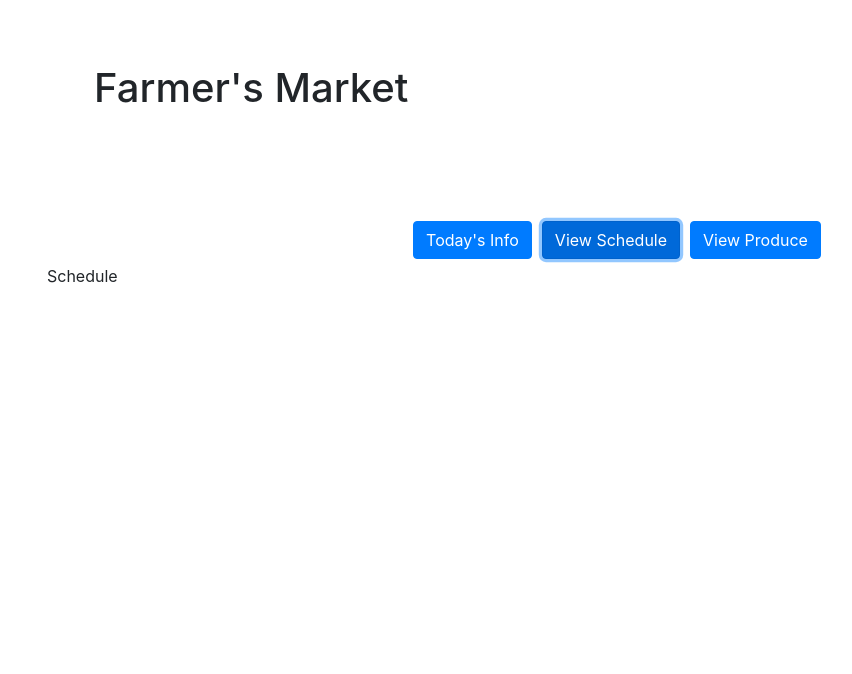
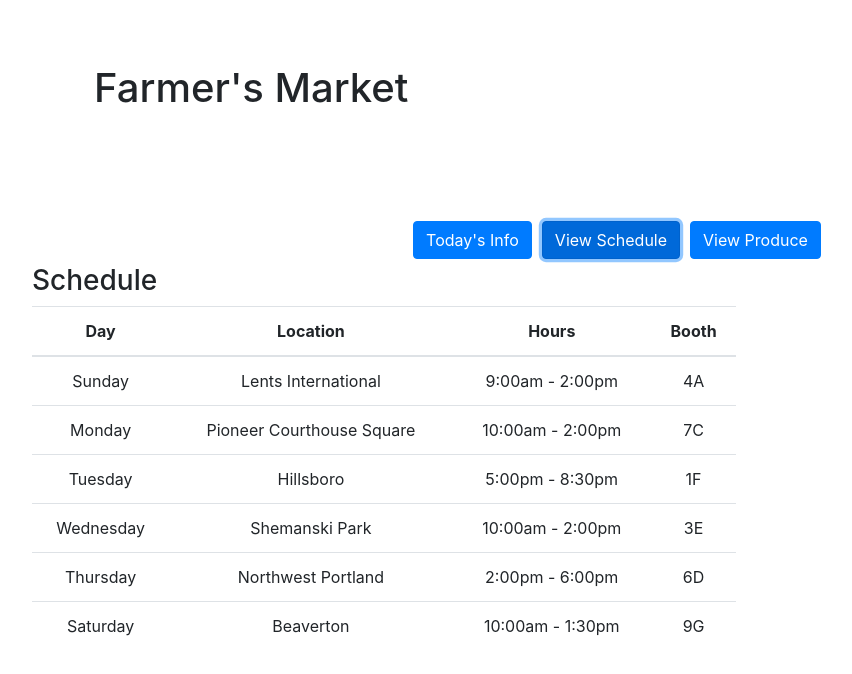
Before and after one commit to mlstroud/farmers-market, a React (Create React App) app: page / in a window 1280 px wide. Both pictures are taken after a click on the button "View Schedule". Shown: the top 674 px of the page, without its empty margins (23-875 px from the left). Built offline with nearby package versions, Linux system fonts and the light colour scheme.

Commit message:
add loop to display all days

```diff
--- /dev/null
+++ b/src/components/Day.js
@@ -0,0 +1,22 @@
+import React from "react";
+import PropTypes from "prop-types";
+
+function Day(props) {
+  return (
+    <React.Fragment>
+      <td>{props.day}</td>
+      <td>{props.location}</td>
+      <td>{props.hours}</td>
+      <td>{props.booth}</td>
+    </React.Fragment>
+  );
+}
+
+Day.propTypes = {
+  day: PropTypes.string,
+  location: PropTypes.string,
+  hours: PropTypes.string,
+  booth: PropTypes.string
+}
+
+export default Day;
--- a/src/components/PageControl.js
+++ b/src/components/PageControl.js
@@ -354,7 +354,7 @@ class PageControl extends React.Component {
             selection={availableProduce[this.month].selection} />
         break;
       case "schedule":
-        currentDisplayedPage = <Schedule />
+        currentDisplayedPage = <Schedule schedule={marketSchedule} />
         break;
       case "produce":
         currentDisplayedPage = <Produce />
--- a/src/components/Schedule.js
+++ b/src/components/Schedule.js
@@ -1,9 +1,37 @@
 import React from "react";
+import Day from "./Day";
+import PropTypes from "prop-types";
 
-function Schedule() {
+function Schedule(props) {
   return (
-    "Schedule"
+    <div className="row">
+      <h3>Schedule</h3>
+      <table className="table">
+        <thead>
+          <tr>
+            <th>Day</th>
+            <th>Location</th>
+            <th>Hours</th>
+            <th>Booth</th>
+          </tr>
+        </thead>
+        <tbody>
+          {props.schedule.map((days, index) =>
+            <tr key={index}>
+              <Day day={days.day}
+                location={days.location}
+                hours={days.hours}
+                booth={days.booth} />
+            </tr>
+          )}
+        </tbody>
+      </table>
+    </div>
   );
 }
 
+Schedule.propTypes = {
+  props: PropTypes.arrayOf(PropTypes.object)
+}
+
 export default Schedule;
```
